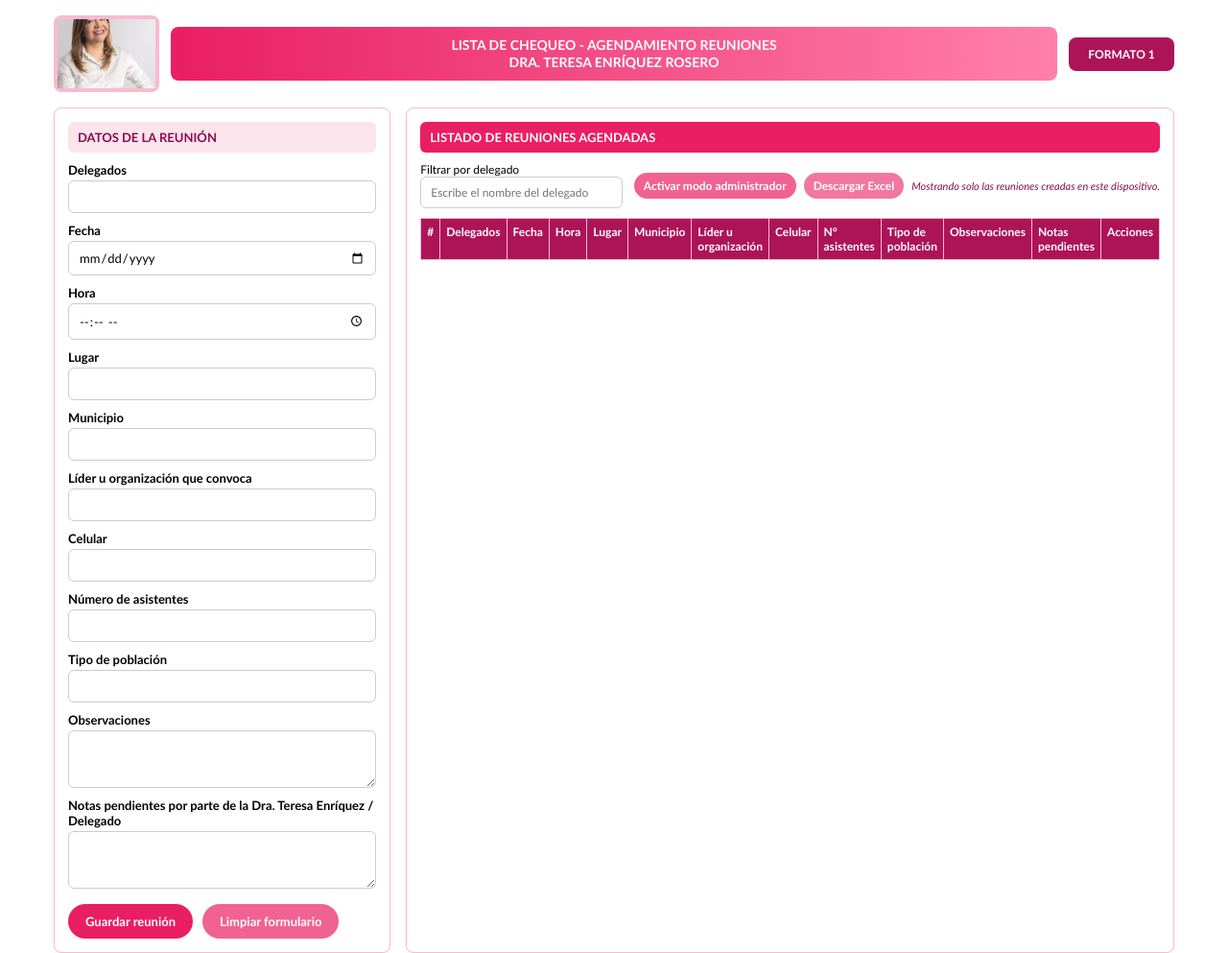
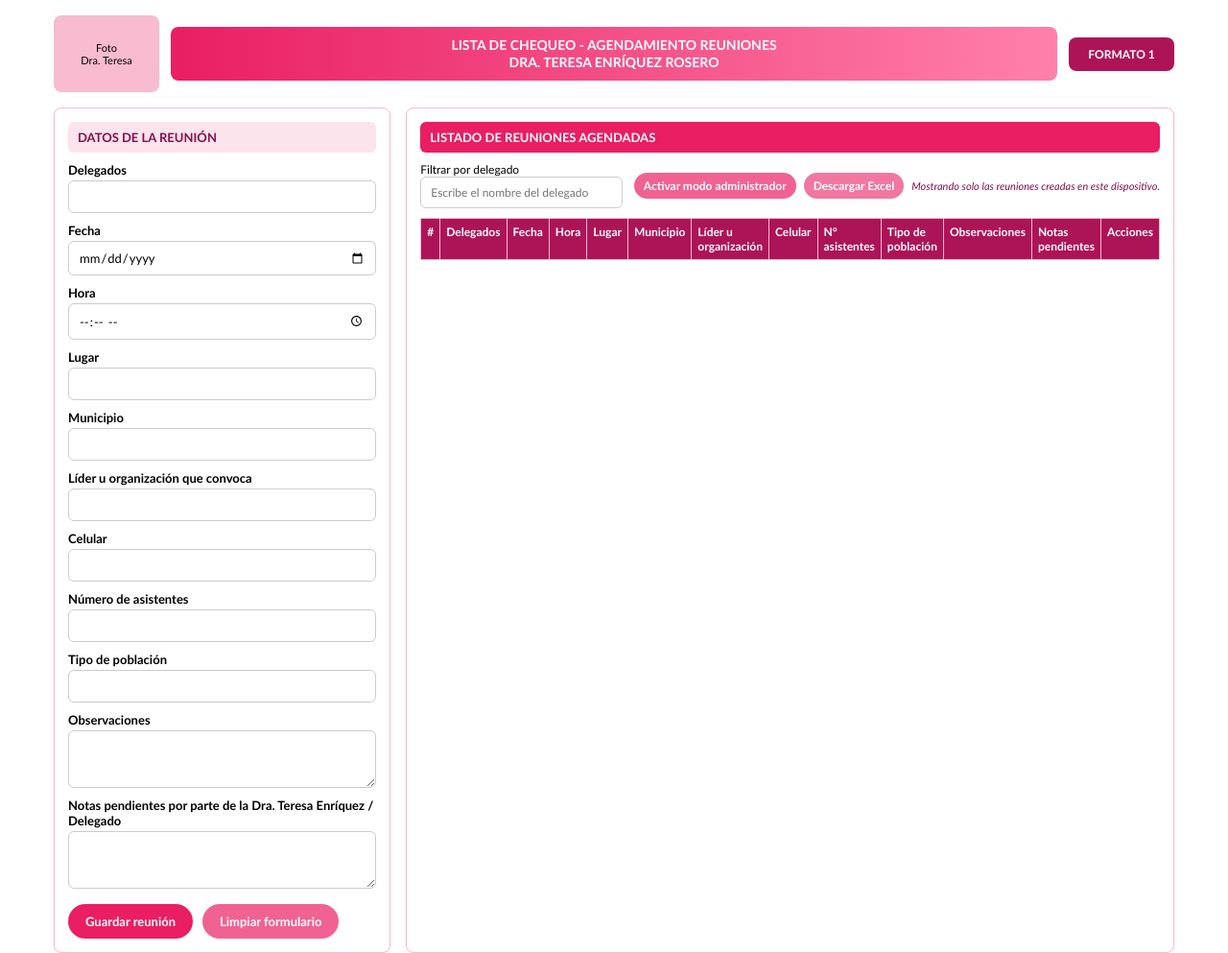
Before and after one commit to JuanfGil/lista-chequeo-reuniones-teresa, a website: page index.html in a window 1280 px wide. Shown: the top 993 px of the page at 96% size. Drawn offline with Linux system fonts and the light colour scheme.

Commit message:
Update index.html

```diff
--- a/index.html
+++ b/index.html
@@ -342,7 +342,7 @@
       <div class="header-logo">
         <!-- Reemplaza la imagen "teresa.jpg" por la foto real de la Dra. Teresa -->
         <!-- Sube el archivo teresa.jpg al repositorio para que se vea aquí -->
-        <img src="teresa.jpg" alt="Dra. Teresa Enríquez Rosero" onerror="this.style.display='none'; this.parentElement.innerHTML='Foto<br>Dra. Teresa';">
+        <img src="teresaa.jpg" alt="Dra. Teresa Enríquez Rosero" onerror="this.style.display='none'; this.parentElement.innerHTML='Foto<br>Dra. Teresa';">
       </div>
       <div class="header-title">
         Lista de Chequeo - Agendamiento Reuniones<br>
```
